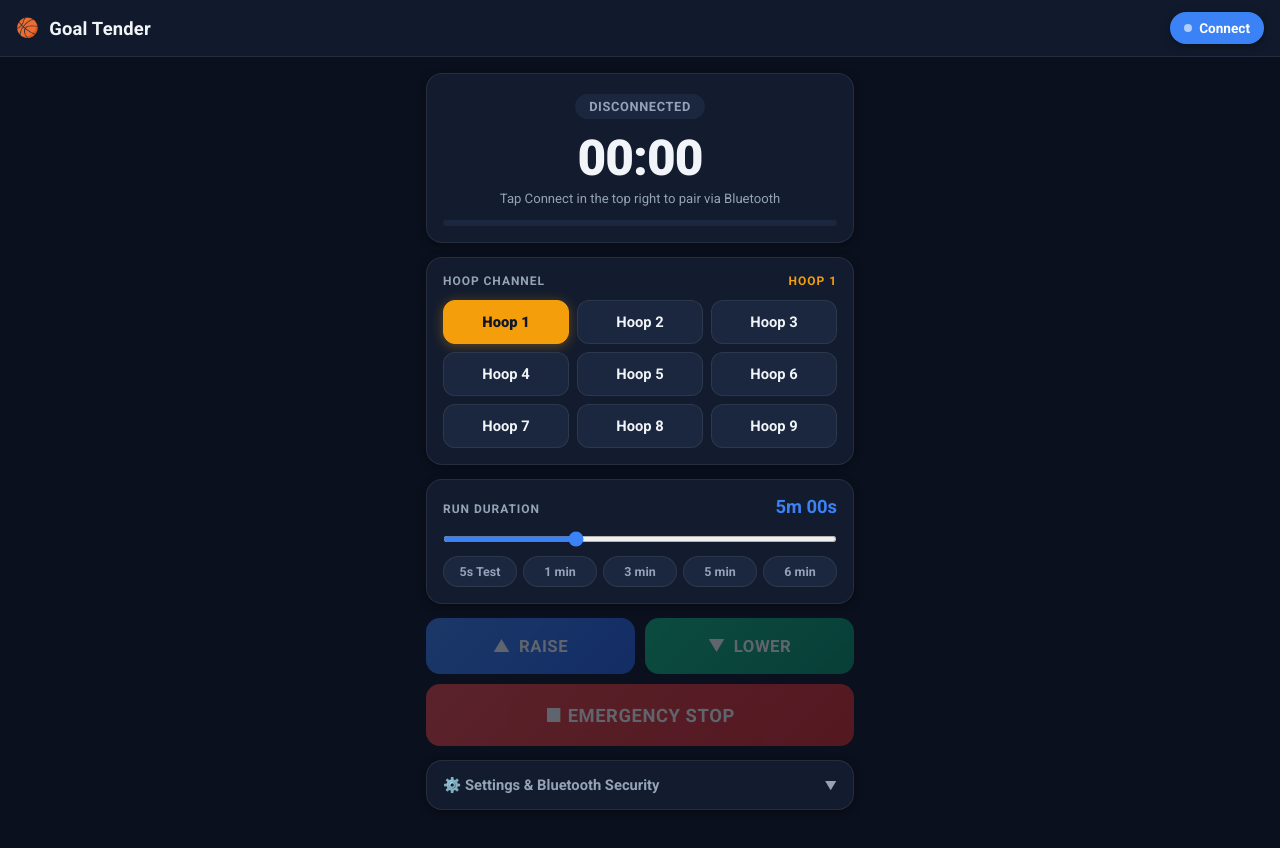
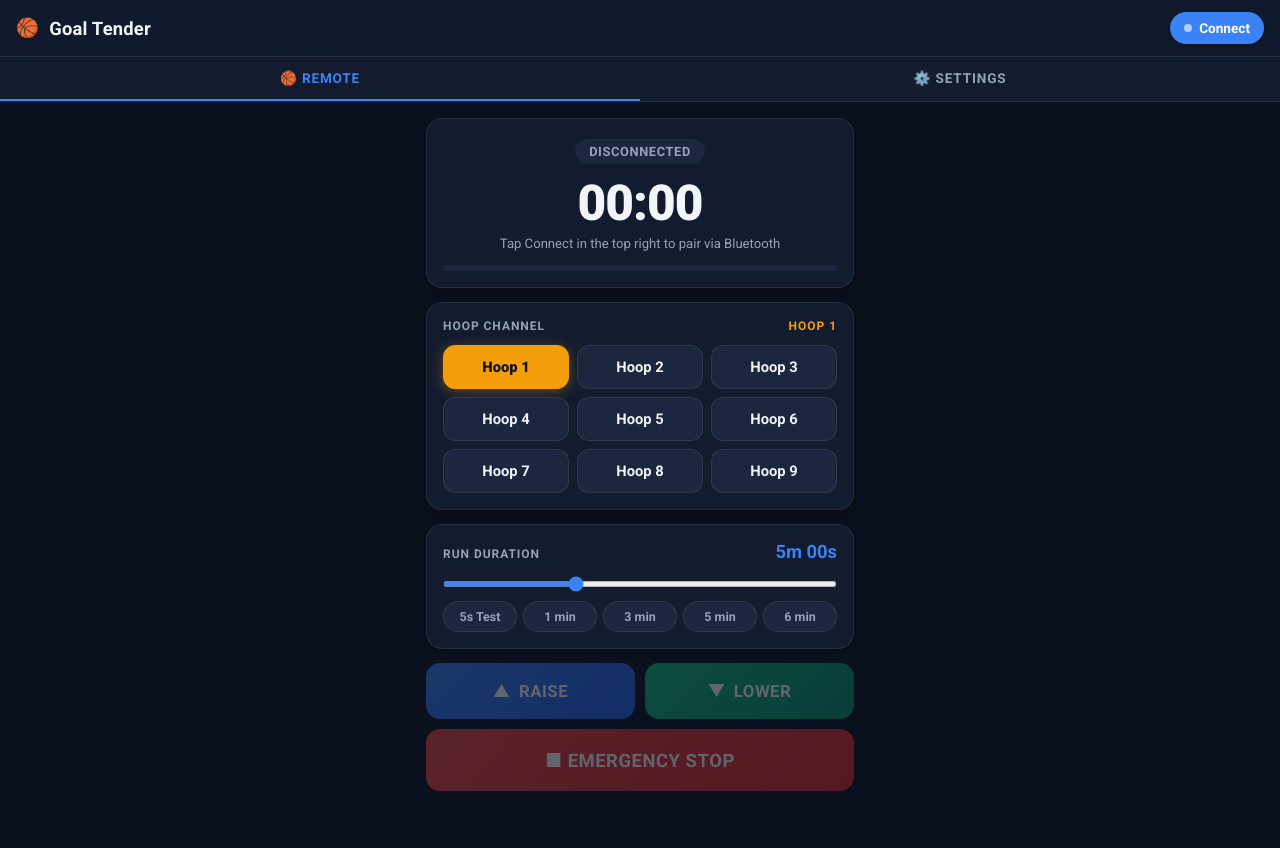
Before and after one commit to eldoon/goal-tender-remote, a plain HTML site: page index.html in a window 1280 px wide. Drawn offline with Linux system fonts and the light colour scheme.

Commit message:
Move default durations and pairing key to a Settings tab

```diff
--- a/index.html
+++ b/index.html
@@ -270,27 +270,36 @@
     box-shadow: 0 4px 20px rgba(239, 68, 68, 0.35);
   }
 
-  /* Accordion Settings */
-  details.paper { padding: 0; overflow: hidden; }
-  summary {
-    list-style: none;
-    padding: 15px 16px;
-    font-size: 0.92rem;
-    font-weight: 600;
+  /* MUI Tabs */
+  .tabs {
+    background: var(--surface);
+    border-bottom: 1px solid var(--border);
+    display: grid;
+    grid-template-columns: 1fr 1fr;
+    position: sticky;
+    top: 57px;
+    z-index: 19;
+  }
+  .tab-btn {
+    border: none;
+    background: transparent;
     color: var(--text-sec);
+    padding: 13px 8px;
+    font-size: 0.85rem;
+    font-weight: 700;
+    letter-spacing: 0.06em;
+    text-transform: uppercase;
     cursor: pointer;
-    display: flex;
-    justify-content: space-between;
-    align-items: center;
+    border-bottom: 2px solid transparent;
+    transition: color 0.15s, border-color 0.15s;
   }
-  summary::-webkit-details-marker { display: none; }
-  .acc-body {
-    padding: 4px 16px 16px;
-    border-top: 1px solid var(--border);
-    display: flex;
-    flex-direction: column;
-    gap: 14px;
+  .tab-btn.active {
+    color: var(--primary);
+    border-bottom-color: var(--primary);
   }
+  .tab-panel { display: none; flex-direction: column; gap: 14px; }
+  .tab-panel.active { display: flex; }
+
   .field-row {
     display: flex;
     justify-content: space-between;
@@ -362,7 +371,14 @@
   </button>
 </header>
 
+<nav class="tabs">
+  <button class="tab-btn active" id="tabBtn-remote" onclick="switchTab('remote')">🏀 Remote</button>
+  <button class="tab-btn" id="tabBtn-settings" onclick="switchTab('settings')">⚙️ Settings</button>
+</nav>
+
 <main class="container">
+  <!-- TAB 1: REMOTE -->
+  <div class="tab-panel active" id="tab-remote">
     <!-- Status Hero Card -->
     <section class="paper status-hero">
       <div class="state-pill" id="statePill">DISCONNECTED</div>
@@ -412,14 +428,12 @@
         ■ EMERGENCY STOP
       </button>
     </section>
+  </div>
 
-  <!-- Collapsible Settings & Security -->
-  <details class="paper">
-    <summary>
-      <span>⚙️ Settings &amp; Bluetooth Security</span>
-      <span style="font-size:0.75rem;">▼</span>
-    </summary>
-    <div class="acc-body">
+  <!-- TAB 2: SETTINGS -->
+  <div class="tab-panel" id="tab-settings">
+    <section class="paper" style="display:flex;flex-direction:column;gap:14px;">
+      <div class="section-label" style="margin:0;">💾 Saved Default Durations (Up to 900s)</div>
       <div class="field-row">
         <label for="upSec">Default RAISE (sec):</label>
         <input class="mui-input" type="number" id="upSec" min="1" max="900" value="300">
@@ -429,19 +443,20 @@
         <input class="mui-input" type="number" id="downSec" min="1" max="900" value="300">
       </div>
       <button class="btn-outlined" id="btnSaveDefaults" onclick="saveDefaults()" disabled>Save Default Durations</button>
+    </section>
 
-      <div class="divider"></div>
-
+    <section class="paper" style="display:flex;flex-direction:column;gap:14px;">
+      <div class="section-label" style="margin:0;">🔑 Bluetooth Pairing Key (6 Digits)</div>
       <div class="field-row">
-        <label for="newKeyInput">New 6-Digit Pairing Key:</label>
+        <label for="newKeyInput">New Pairing Key:</label>
         <input class="mui-input" type="text" inputmode="numeric" id="newKeyInput" maxlength="6" placeholder="000000" style="letter-spacing:2px;">
       </div>
       <button class="btn-outlined" id="btnSaveKey" onclick="savePasskey()" disabled>Update Pairing Key</button>
-      <div style="font-size:0.78rem;color:var(--text-sec);line-height:1.4;">
-        Default pairing key is <strong>000000</strong>. Hold the ESP32 <strong>IO0</strong> button for 5s to reset.
+      <div style="font-size:0.8rem;color:var(--text-sec);line-height:1.45;">
+        Default pairing key is <strong>000000</strong>. If the key is forgotten, hold the ESP32 <strong>IO0</strong> button for 5 seconds to reset it back to 000000.
       </div>
+    </section>
   </div>
-  </details>
 </main>
 
 <div class="snackbar" id="snackbar"></div>
@@ -460,6 +475,13 @@ let activeTotalSec = 300;
 let initialized = false;
 const enc = new TextEncoder();
 const dec = new TextDecoder();
+
+function switchTab(name) {
+  ['remote', 'settings'].forEach(t => {
+    document.getElementById('tab-' + t).classList.toggle('active', t === name);
+    document.getElementById('tabBtn-' + t).classList.toggle('active', t === name);
+  });
+}
 
 function showToast(msg) {
   const el = document.getElementById('snackbar');
```
Lines whose indentation alone changed are shown as unchanged.
